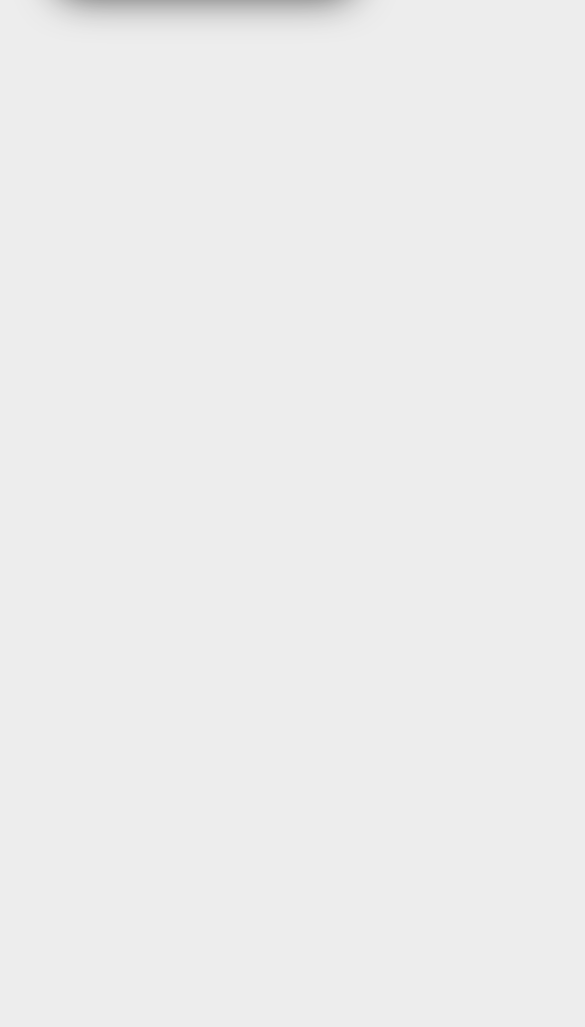
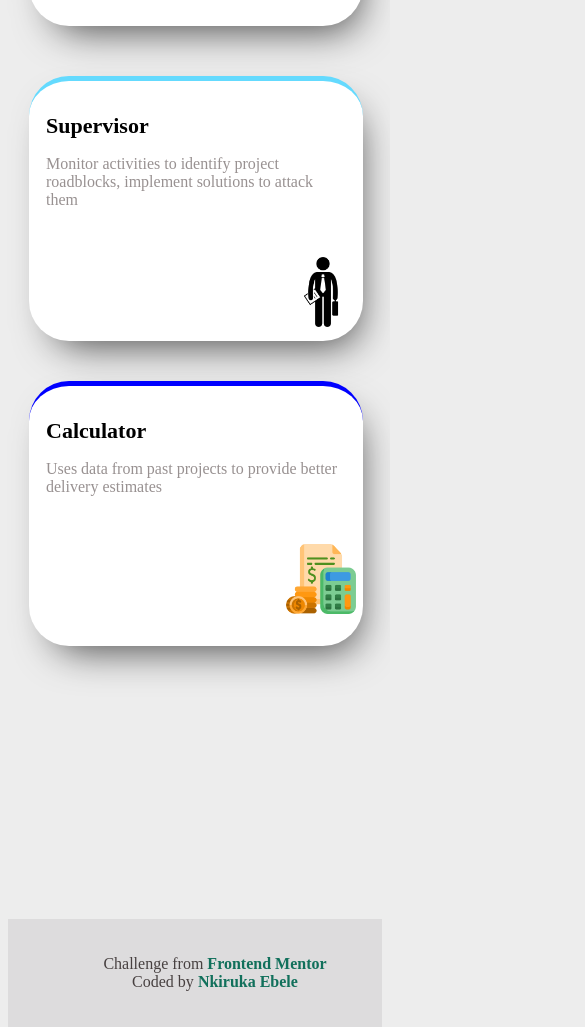
Before and after one commit to nkirukka/four-card-feature, a plain HTML site: page index.html in a window 390 px wide. Shown: the part 780-1807 px from the top of the page, 585 px wide, since content can reach past the window. Before the commit the page ends 844 px from the top, so only its background shows below. Drawn offline with Linux system fonts and the light colour scheme.

Commit message:
Add media query for moblie view

```diff
--- a/four-card-feature.css
+++ b/four-card-feature.css
@@ -1,47 +1,56 @@
+/* *{
+    margin: 0;
+    padding: 0;
+    box-sizing: border-box;
+} */
+html {
+  height: 100%;
+}
 body {
-    overflow: hidden;
   background-color: rgb(237, 237, 237);
+  min-height: 100vh;
 }
-.container{
+.container {
   position: absolute;
   top: 50%;
   left: 50%;
   transform: translate(-50%, -57%);
   display: flex;
 }
-.all-four{
+.all-four {
   width: 300px;
   height: 250px;
   border-radius: 40px;
-    box-shadow: 10px 19px 39px -15px rgba(0,0,0,0.7);
-    padding: 10px 15px 0px;
+  box-shadow: 10px 19px 39px -15px rgba(0, 0, 0, 0.7);
+  padding: 10px 17px 0px;
   background-color: white;
 }
-.all-four:nth-of-type(1){
+.all-four:nth-of-type(1) {
   border-top: 5px solid red;
   transform: translate(150%, -10%);
 }
-.all-four:nth-of-type(2){
+.all-four:nth-of-type(2) {
   border-top: 5px solid yellow;
   margin-bottom: 50px;
   transform: translate(50%, 100%);
 }
-.all-four:nth-of-type(3){
+.all-four:nth-of-type(3) {
   border-top: 5px solid rgb(100, 218, 254);
   transform: translate(-160%, 50%);
 }
-.all-four:nth-of-type(4){
+.all-four:nth-of-type(4) {
   border-top: 5px solid blue;
   transform: translate(-40%, 50%);
 }
 .all-four .description {
   color: rgb(152, 145, 145);
 }
-.all-four .title, .header .light {
+.all-four .title,
+.header .light {
   font-size: 22px;
   margin-bottom: 0px;
 }
-.all-four .icon{
+.all-four .icon {
   width: 70px;
   height: 70px;
   position: relative;
@@ -52,14 +61,73 @@ display: flex;
   text-align: center;
   margin-bottom: 30px;
 }
-.header .light{
+.header .light {
   font-weight: lighter;
   padding-top: 8px;
 }
-.header .bold{
+.header .bold {
   font-size: 35px;
   margin: 0px 0px;
 }
-.header .header-description{
+.header .header-description {
   color: rgb(152, 145, 145);
 }
+footer{
+    transform: translate(0px, 6em);
+    text-align: center;
+    position: relative;
+    top: 587px;
+    padding: 20px;
+    color: rgb(71, 64, 64);
+    background-color: rgb(221, 220, 221);
+}
+footer ul li{
+    list-style: none;
+}
+footer ul li a{
+    text-decoration: none;
+    font-weight: 900;
+    color: rgb(17, 112, 91);
+    cursor: pointer;
+}
+
+@media only screen and (max-width: 700px) {
+  body {
+    overflow: auto;
+  }
+  .header {
+    position: static;
+    padding: 27px 23px 0px 23px
+  }
+  .container {
+    margin: 0px 34px;
+    padding: 0px 0 0 1px;
+    display: flex;
+    flex-direction: column;
+    margin-top: 7px;
+    position: absolute;
+    transform: translate(-60%, -50%);
+    top: 100%;
+    left: 50%;
+  }
+  .all-four {
+    margin-bottom: 40px;
+  }
+  .all-four:nth-of-type(1) {
+    transform: unset;
+  }
+  .all-four:nth-of-type(2) {
+    transform: unset;
+  }
+  .all-four:nth-of-type(3) {
+    transform: unset;
+  }
+  .all-four:nth-of-type(4) {
+    transform: unset;
+  }
+  footer{
+    transform: translate(0px, 53em);
+    text-align: center;
+    position: relative;
+  }
+}
--- a/index.html
+++ b/index.html
@@ -14,10 +14,10 @@
         <h1 class="light">Reliable, efficient delivery</h1>
         <h2 class="bold">Powered by Technology</h2>
         <p class="header-description">Our Artificial Intellligence powered tools use millions of project data <br>
-            points to ensure that your project is successful test
+            points to ensure that your project is successful
         </p>
     </div>
-    <div class="container">
+    <main class="container">
 
         <div class="all-four">
             <h3 class="title">Team Builder</h3>
@@ -41,7 +41,15 @@
             <p class="description">Uses data from past projects to provide better delivery estimates</p>
             <img class="icon" src="./imgs/budget.png" alt="trend icon">
         </div>
-    </div>
+    </main>
+    <footer>
+        <ul>
+            <li>Challenge from <a href="https://www.frontendmentor.io?ref=challenge" target="_blanks">Frontend
+                    Mentor</a></li>
+            <li>Coded by<a href="https://www.linkedin.com/in/nkiruka-ebele-8b03bb17a" target="_blank"> Nkiruka Ebele</a>
+            </li>
+        </ul>
+    </footer>
 </body>
 
 </html>
```
Lines whose indentation alone changed are shown as unchanged.
